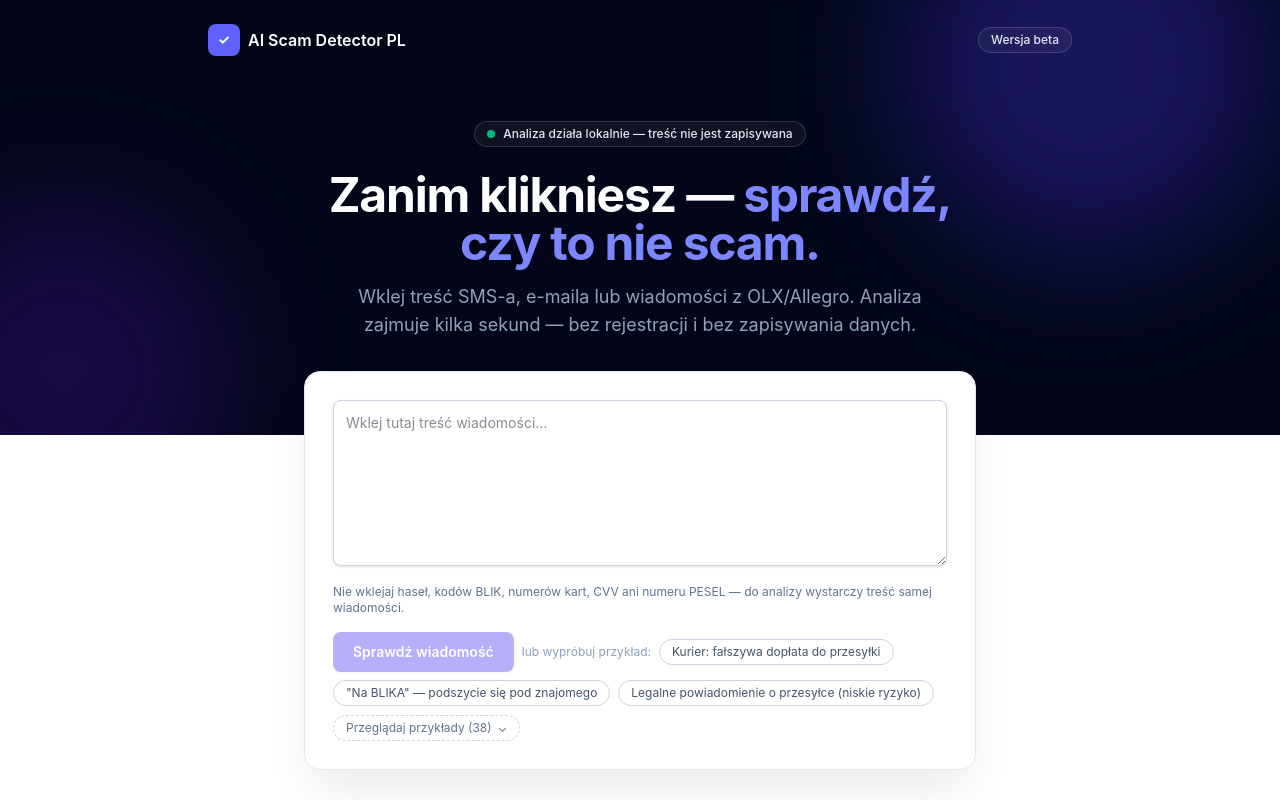
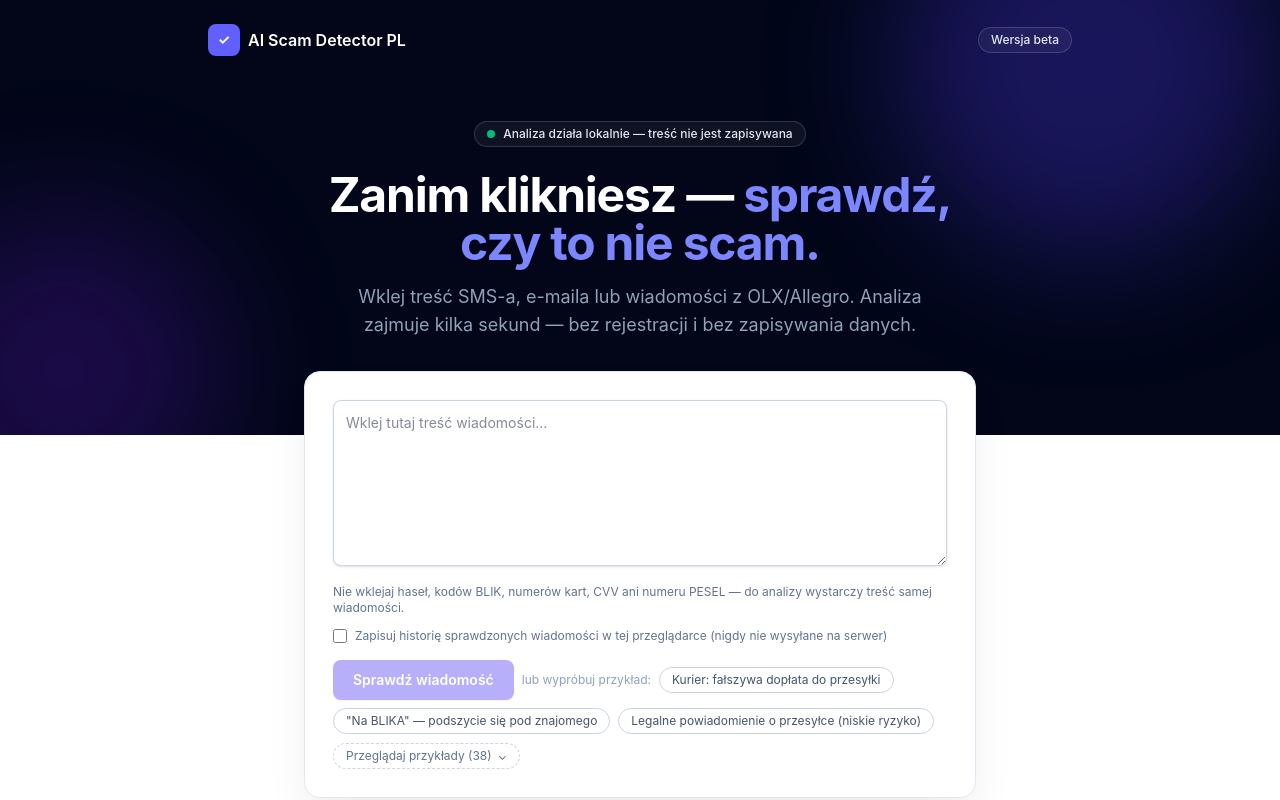
Before and after one commit to hubekro193/ai-scam-detector-pl, a Next.js app: page / in a window 1280 px wide. Shown: the top 800 px of the page. Built offline with nearby package versions, Linux system fonts and the light colour scheme.

Commit message:
Add opt-in local history of checked messages (localStorage, browser-only, never sent to server)

```diff
--- /dev/null
+++ b/app/components/HistoryPanel.tsx
@@ -0,0 +1,83 @@
+"use client";
+
+import type { HistoryEntry } from "../hooks/useLocalHistory";
+import { RISK_STYLES } from "./riskStyles";
+
+function formatTimestamp(ms: number): string {
+  return new Date(ms).toLocaleString("pl-PL", {
+    day: "2-digit",
+    month: "2-digit",
+    hour: "2-digit",
+    minute: "2-digit",
+  });
+}
+
+export function HistoryPanel({
+  entries,
+  onRemove,
+  onClearAll,
+}: {
+  entries: HistoryEntry[];
+  onRemove: (id: string) => void;
+  onClearAll: () => void;
+}) {
+  if (entries.length === 0) {
+    return (
+      <p className="text-sm text-slate-400">
+        Historia jest włączona, ale jeszcze pusta — sprawdź jakąś wiadomość, żeby się tu pojawiła.
+      </p>
+    );
+  }
+
+  return (
+    <div className="space-y-3">
+      <div className="flex items-center justify-between">
+        <p className="text-xs text-slate-400">
+          Ostatnie {entries.length} sprawdzeń — widoczne tylko w tej przeglądarce.
+        </p>
+        <button
+          type="button"
+          onClick={onClearAll}
+          className="text-xs font-medium text-slate-500 underline decoration-dotted hover:text-red-600"
+        >
+          Wyczyść historię
+        </button>
+      </div>
+
+      <ul className="space-y-2">
+        {entries.map((entry) => {
+          const style = RISK_STYLES[entry.riskLevel];
+          return (
+            <li
+              key={entry.id}
+              className={`flex items-start justify-between gap-3 rounded-lg border p-3 text-sm ${style.card}`}
+            >
+              <div className="min-w-0 flex-1">
+                <div className="flex flex-wrap items-center gap-2">
+                  <span
+                    className={`inline-flex items-center gap-1 rounded-full border px-2 py-0.5 text-xs font-semibold ${style.badge}`}
+                  >
+                    {style.icon} {entry.riskLevel} ({entry.riskScore})
+                  </span>
+                  <span className="text-xs text-slate-400">{formatTimestamp(entry.checkedAt)}</span>
+                </div>
+                <p className="mt-1.5 truncate text-slate-700">{entry.messagePreview}</p>
+                {entry.signalLabels.length > 0 && (
+                  <p className="mt-1 text-xs text-slate-500">{entry.signalLabels.join(", ")}</p>
+                )}
+              </div>
+              <button
+                type="button"
+                onClick={() => onRemove(entry.id)}
+                aria-label="Usuń z historii"
+                className="shrink-0 rounded-full px-2 py-1 text-slate-400 hover:bg-white/60 hover:text-red-600"
+              >
+                ✕
+              </button>
+            </li>
+          );
+        })}
+      </ul>
+    </div>
+  );
+}
--- /dev/null
+++ b/app/hooks/useLocalHistory.ts
@@ -0,0 +1,103 @@
+"use client";
+
+import { useCallback, useEffect, useState } from "react";
+import type { RiskLevel } from "@/lib/scam-detector/types";
+
+/**
+ * Local, private history of checked messages — opt-in, browser-only.
+ *
+ * Consistent with the project's privacy stance ("we don't save anything on
+ * the server"): this never touches the network, lives entirely in
+ * localStorage, and is OFF by default — the user has to explicitly turn it
+ * on. Even when enabled, we store a truncated preview of the message
+ * rather than the full text, so an accidentally-pasted sensitive fragment
+ * doesn't linger indefinitely in browser storage.
+ */
+
+const HISTORY_KEY = "aiScamDetectorHistory";
+const ENABLED_KEY = "aiScamDetectorHistoryEnabled";
+const MAX_ENTRIES = 20;
+const PREVIEW_LENGTH = 100;
+
+export interface HistoryEntry {
+  id: string;
+  checkedAt: number;
+  riskLevel: RiskLevel;
+  riskScore: number;
+  messagePreview: string;
+  signalLabels: string[];
+}
+
+function readHistory(): HistoryEntry[] {
+  try {
+    const raw = localStorage.getItem(HISTORY_KEY);
+    if (!raw) return [];
+    const parsed: unknown = JSON.parse(raw);
+    return Array.isArray(parsed) ? (parsed as HistoryEntry[]) : [];
+  } catch {
+    return [];
+  }
+}
+
+function makePreview(message: string): string {
+  const trimmed = message.trim().replace(/\s+/g, " ");
+  return trimmed.length > PREVIEW_LENGTH ? `${trimmed.slice(0, PREVIEW_LENGTH)}…` : trimmed;
+}
+
+export function useLocalHistory() {
+  const [enabled, setEnabledState] = useState(false);
+  const [history, setHistory] = useState<HistoryEntry[]>([]);
+  const [hydrated, setHydrated] = useState(false);
+
+  // Read from localStorage only after mount — avoids SSR/client hydration
+  // mismatches, since the server always renders the "disabled, empty" state.
+  useEffect(() => {
+    setEnabledState(localStorage.getItem(ENABLED_KEY) === "true");
+    setHistory(readHistory());
+    setHydrated(true);
+  }, []);
+
+  const setEnabled = useCallback((value: boolean) => {
+    setEnabledState(value);
+    localStorage.setItem(ENABLED_KEY, String(value));
+    if (!value) {
+      localStorage.removeItem(HISTORY_KEY);
+      setHistory([]);
+    }
+  }, []);
+
+  const addEntry = useCallback(
+    (entry: { message: string; riskLevel: RiskLevel; riskScore: number; signalLabels: string[] }) => {
+      if (!enabled) return;
+      const newEntry: HistoryEntry = {
+        id: `${Date.now()}-${Math.random().toString(36).slice(2, 8)}`,
+        checkedAt: Date.now(),
+        riskLevel: entry.riskLevel,
+        riskScore: entry.riskScore,
+        messagePreview: makePreview(entry.message),
+        signalLabels: entry.signalLabels,
+      };
+      setHistory((prev) => {
+        const next = [newEntry, ...prev].slice(0, MAX_ENTRIES);
+        localStorage.setItem(HISTORY_KEY, JSON.stringify(next));
+        return next;
+      });
+    },
+    [enabled]
+  );
+
+  const removeEntry = useCallback((id: string) => {
+    setHistory((prev) => {
+      const next = prev.filter((e) => e.id !== id);
+      localStorage.setItem(HISTORY_KEY, JSON.stringify(next));
+      return next;
+    });
+  }, []);
+
+  const clearHistory = useCallback(() => {
+    setHistory([]);
+    localStorage.removeItem(HISTORY_KEY);
+  }, []);
+
+  return { enabled, setEnabled, history, addEntry, removeEntry, clearHistory, hydrated };
+}
--- a/app/page.tsx
+++ b/app/page.tsx
@@ -6,7 +6,9 @@ import type { DetectionResult } from "@/lib/scam-detector/types";
 import { ScoreRing } from "./components/ScoreRing";
 import { Faq } from "./components/Faq";
 import { ExamplePicker } from "./components/ExamplePicker";
+import { HistoryPanel } from "./components/HistoryPanel";
 import { RISK_STYLES } from "./components/riskStyles";
+import { useLocalHistory } from "./hooks/useLocalHistory";
 
 const EXAMPLE_IDS = ["courier-topup-scam", "blik-friend-scam", "legit-parcel-notification"];
 const EXAMPLES = TEST_MESSAGES.filter((m) => EXAMPLE_IDS.includes(m.id));
@@ -41,6 +43,7 @@ export default function HomePage() {
   const [loading, setLoading] = useState(false);
   const [error, setError] = useState<string | null>(null);
   const [showTechnical, setShowTechnical] = useState(false);
+  const localHistory = useLocalHistory();
 
   async function handleSubmit(e: React.FormEvent) {
     e.preventDefault();
@@ -61,6 +64,12 @@ export default function HomePage() {
         setError(data.error ?? "Coś poszło nie tak.");
       } else {
         setResult(data as DetectionResult);
+        localHistory.addEntry({
+          message,
+          riskLevel: data.riskLevel,
+          riskScore: data.riskScore,
+          signalLabels: (data.detectedSignals ?? []).map((s: { label: string }) => s.label),
+        });
       }
     } catch {
       setError("Nie udało się połączyć z serwerem. Spróbuj ponownie.");
@@ -133,6 +142,19 @@ export default function HomePage() {
               Nie wklejaj haseł, kodów BLIK, numerów kart, CVV ani numeru PESEL — do analizy
               wystarczy treść samej wiadomości.
             </p>
+
+            {localHistory.hydrated && (
+              <label className="flex items-center gap-2 text-xs text-slate-500">
+                <input
+                  type="checkbox"
+                  checked={localHistory.enabled}
+                  onChange={(e) => localHistory.setEnabled(e.target.checked)}
+                  className="h-3.5 w-3.5 rounded border-slate-300 text-indigo-600 focus:ring-indigo-500"
+                />
+                Zapisuj historię sprawdzonych wiadomości w tej przeglądarce (nigdy nie wysyłane na
+                serwer)
+              </label>
+            )}
 
             <div className="flex flex-wrap items-center gap-2 pt-1">
               <button
@@ -241,6 +263,20 @@ export default function HomePage() {
           )}
         </section>
 
+        {/* Local history — opt-in, browser-only, never sent to the server */}
+        {localHistory.hydrated && localHistory.enabled && (
+          <section className="mx-auto mt-6 max-w-2xl rounded-2xl border border-slate-200 bg-white p-5 sm:p-7">
+            <h2 className="text-sm font-semibold text-slate-900">Historia sprawdzonych wiadomości</h2>
+            <div className="mt-3">
+              <HistoryPanel
+                entries={localHistory.history}
+                onRemove={localHistory.removeEntry}
+                onClearAll={localHistory.clearHistory}
+              />
+            </div>
+          </section>
+        )}
+
         {/* How it works: editorial stepped list, oversized ghost numbers */}
         <section className="mt-24">
           <span className="text-xs font-semibold uppercase tracking-widest text-indigo-600">
```
Also changed, not shown: 1 other file (tests, documents, lock files or other folders).
